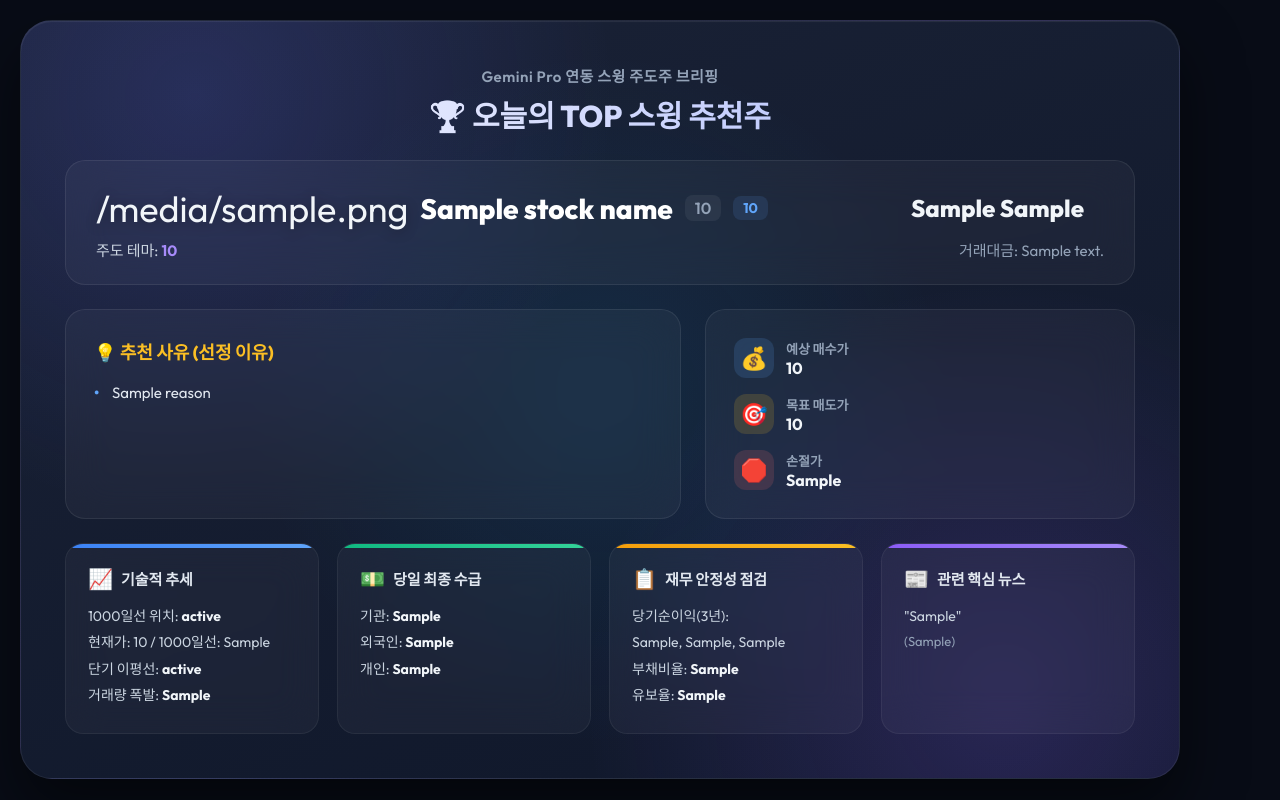
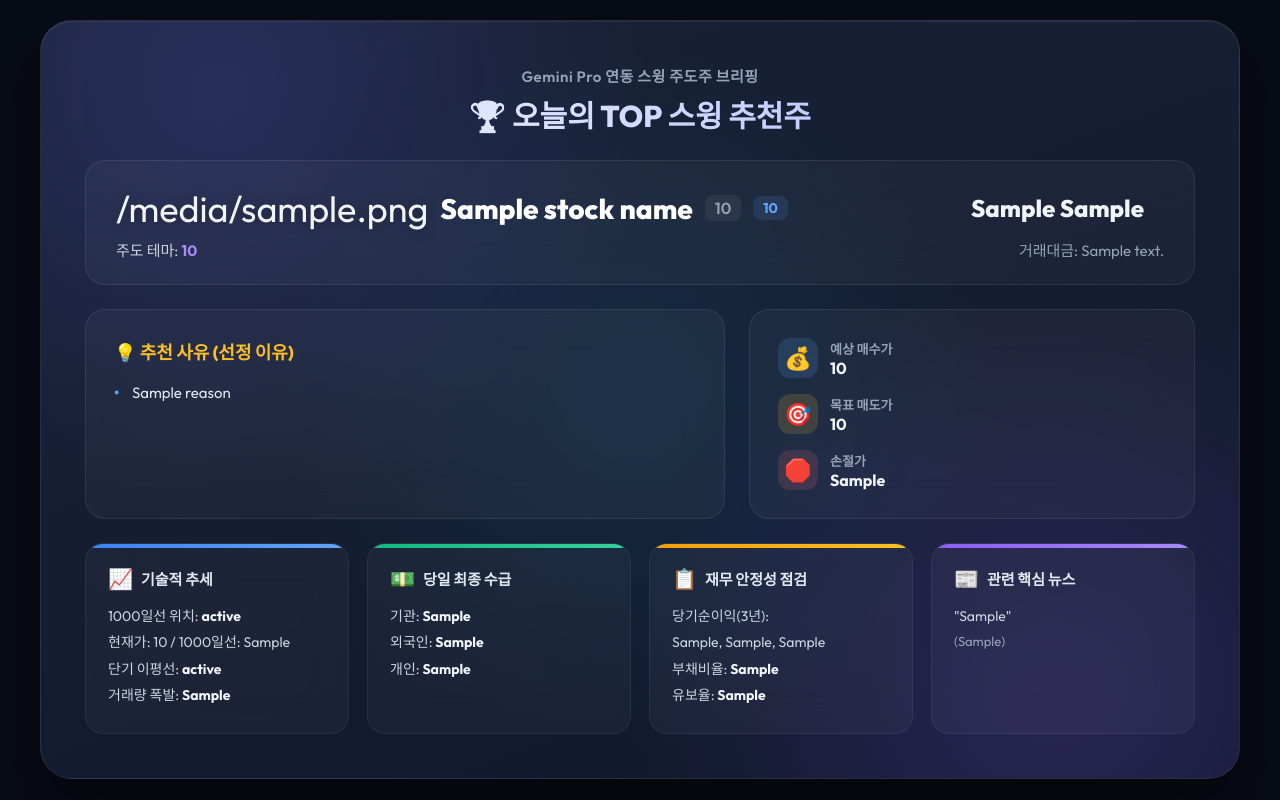
Before and after one commit to yukdal/stock_bot, a Python web app: template templates/stock_card_widget.html in a window 1280 px wide. Run offline with Jinja, Linux system fonts and the light colour scheme; the template is opened without the code that fills it: most values are stand-ins (such as "Sample title", 1, 10 or a date in 2020).

Commit message:
fix: playwright screenshot timeout due to css flex layout

```diff
--- a/stock_card_generator.py
+++ b/stock_card_generator.py
@@ -217,9 +217,8 @@ def generate_stock_cards(filtered_stocks, report_text):
                     }
 
                     html_content = template.render(**context)
-
                     print(f"🌐 [{idx}/{total}] Rendering stock card for {name} ({ticker})...")
-                    page = browser.new_page()
+                    page = browser.new_page(viewport={"width": 1280, "height": 1024})
                     page.set_content(html_content, wait_until="networkidle")
                     page.evaluate("document.fonts.ready")
                     time.sleep(1.5)  # Wait for fonts to fully render
--- a/templates/stock_card_widget.html
+++ b/templates/stock_card_widget.html
@@ -12,15 +12,12 @@
             font-family: 'Outfit', 'Noto Sans KR', sans-serif;
             background-color: #080c16;
             color: #F1F5F9;
-            display: flex;
-            justify-content: center;
-            align-items: flex-start;
             padding: 20px;
-            width: 1200px;
         }
 
         .card-container {
-            width: 100%;
+            width: 1200px;
+            margin: 0 auto;
             background: radial-gradient(circle at 15% 10%, rgba(99, 102, 241, 0.2) 0%, transparent 35%),
                         radial-gradient(circle at 85% 90%, rgba(139, 92, 246, 0.2) 0%, transparent 35%),
                         radial-gradient(circle at 50% 50%, rgba(14, 165, 233, 0.1) 0%, transparent 50%),
```
